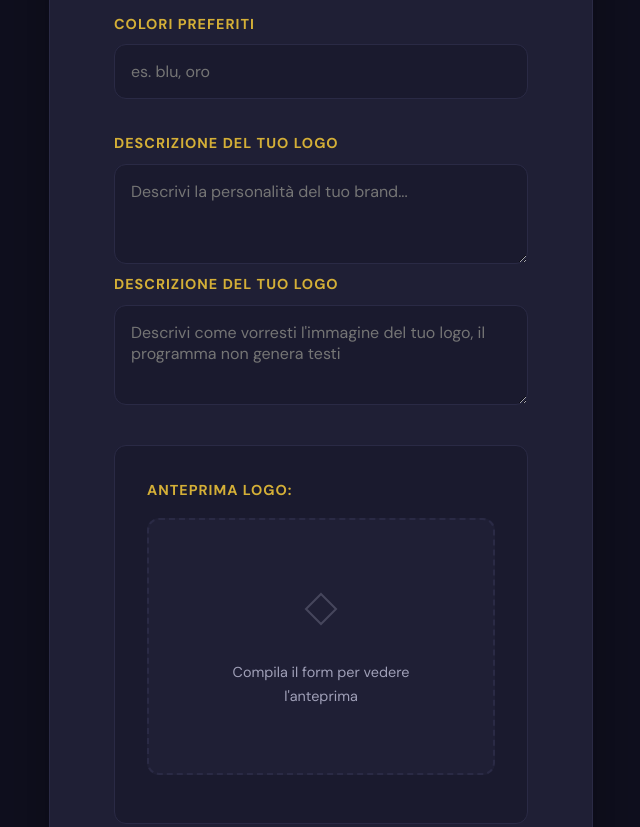
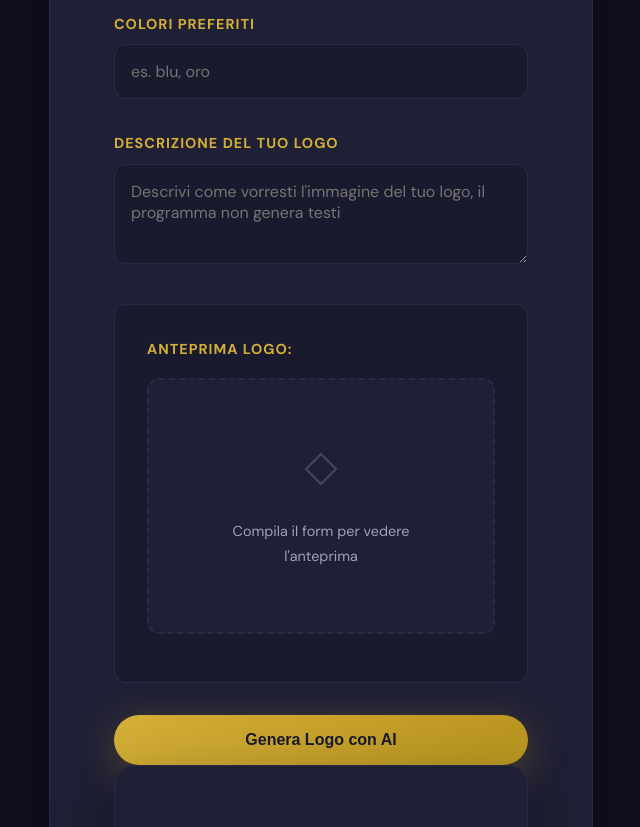
Before and after one commit to ilariavisciglia9-jpg/logovex, a website: page public/index.html in a window 1280 px wide. Shown: the part 5560-6387 px from the top of the page, without its empty margins (15-655 px from the left). Drawn offline with nearby package versions, Linux system fonts and the light colour scheme.

Commit message:
index.html

```diff
--- a/public/index.html
+++ b/public/index.html
@@ -196,9 +196,6 @@
                         <input type="text" id="colors" placeholder="es. blu, oro" required>
                     </div>
 
-                    <div class="form-group">
-                        <label for="description">Descrizione del tuo logo</label>
-                        <textarea id="description" rows="3" placeholder="Descrivi la personalità del tuo brand..." required></textarea>
                     <div class="form-group" required>
                         <label for="description">Descrizione del tuo logo</label>
                         <textarea id="description" rows="3" placeholder="Descrivi come vorresti l'immagine del tuo logo, il programma non genera testi" required></textarea>
```
